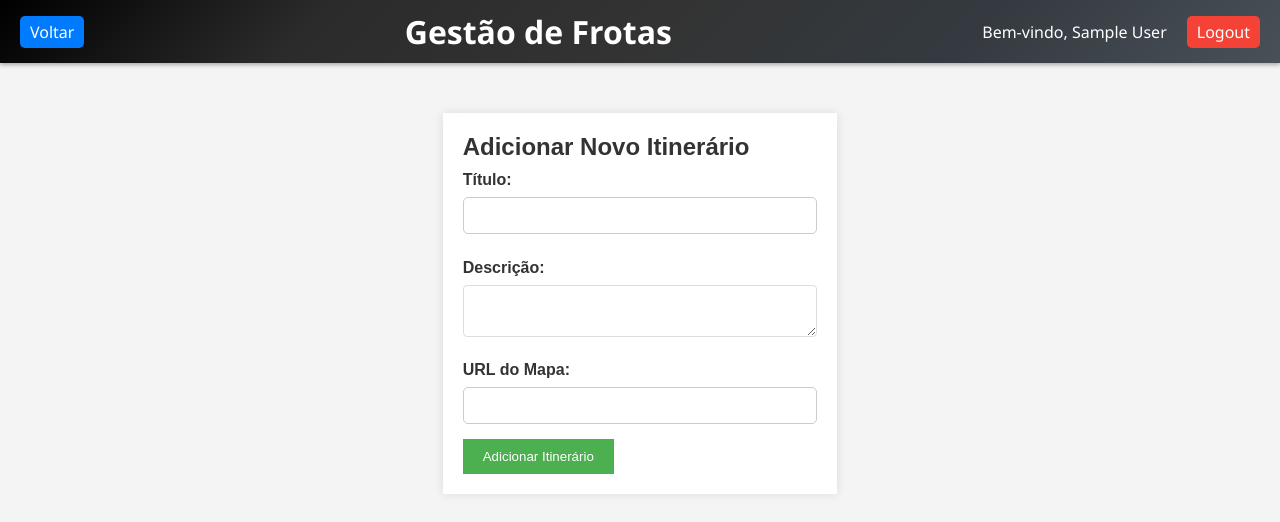
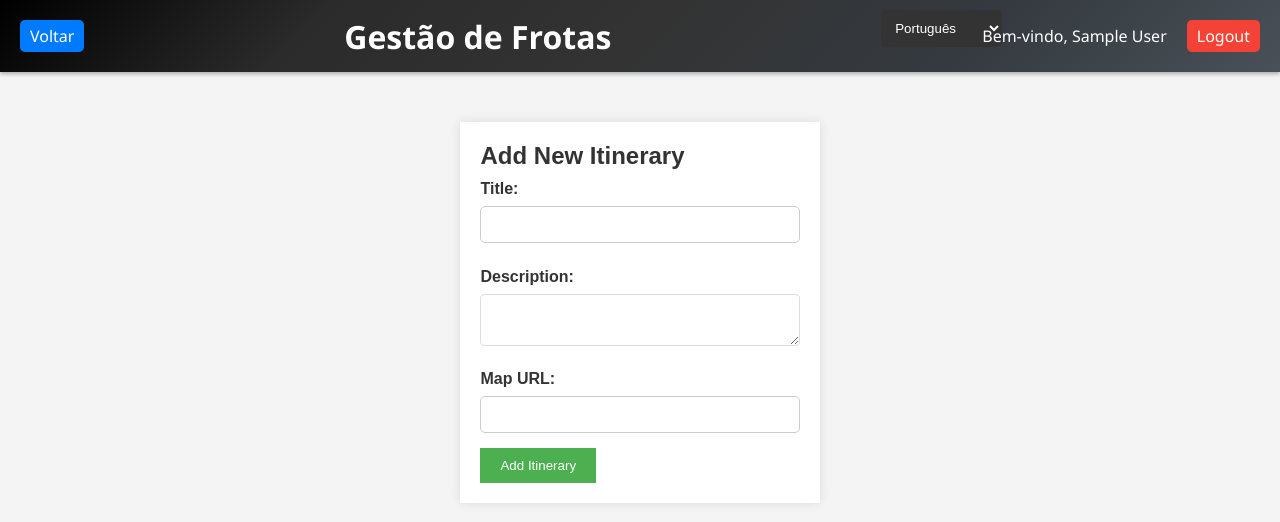
Before and after one commit to MrKali/PlataformaGestaoFrotasVeiculosExoticos, a PHP site: page /php/adicionarItinerario.php in a window 1280 px wide. Shown: the top 522 px of the page. Run offline with PHP 8.4, Linux system fonts and the light colour scheme; the visitor is signed in with stand-in values (Sample User, id 1).

Commit message:
internacionalizacao

```diff
--- a/php/adicionarItinerario.php
+++ b/php/adicionarItinerario.php
@@ -1,12 +1,21 @@
 <?php
 include 'conexaoDb.php';
+
+// Iniciar a sessão para gerenciar o idioma
+session_start();
+$lang = isset($_SESSION['lang']) ? $_SESSION['lang'] : 'pt';
+$translations = include "../translations/{$lang}.php";
+
+function translate($key, $translations, $default = '') {
+    return isset($translations[$key]) ? $translations[$key] : $default;
+}
 ?>
 <!DOCTYPE html>
-<html lang="pt-PT">
+<html lang="<?php echo $lang; ?>">
 <head>
     <meta charset="UTF-8">
     <meta name="viewport" content="width=device-width, initial-scale=1.0">
-    <title>Adicionar Itinerário</title>
+    <title><?php echo translate('add_itinerary', $translations, 'Add Itinerary'); ?></title>
     <link rel="stylesheet" href="styles.css">
     <style>
         body {
@@ -50,18 +59,18 @@
 <body>
     <?php include 'menuAdmin.php'; ?>
         <div class="form-container">
-            <h2>Adicionar Novo Itinerário</h2>
+            <h2><?php echo translate('add_new_itinerary', $translations, 'Add New Itinerary'); ?></h2>
             <form action="processarAdicionarItinerario.php" method="post">
-                <label for="titulo">Título:</label>
+                <label for="titulo"><?php echo translate('title', $translations, 'Title'); ?>:</label>
                 <input type="text" id="titulo" name="titulo" required>
 
-                <label for="descricao">Descrição:</label>
+                <label for="descricao"><?php echo translate('description', $translations, 'Description'); ?>:</label>
                 <textarea id="descricao" name="descricao" required></textarea>
 
-                <label for="mapa_url">URL do Mapa:</label>
+                <label for="mapa_url"><?php echo translate('map_url', $translations, 'Map URL'); ?>:</label>
                 <input type="text" id="mapa_url" name="mapa_url" required>
 
-                <button type="submit">Adicionar Itinerário</button>
+                <button type="submit"><?php echo translate('add_itinerary', $translations, 'Add Itinerary'); ?></button>
             </form>
         </div>
     </main>
--- /dev/null
+++ b/php/functions.php
@@ -0,0 +1,7 @@
+<?php
+if (!function_exists('translate')) {
+    function translate($key, $translations, $default = '') {
+        return isset($translations[$key]) ? $translations[$key] : $default;
+    }
+}
+?>
--- a/php/menuAdmin.php
+++ b/php/menuAdmin.php
@@ -7,14 +7,25 @@
     header("Location: ../autenticar.html");
     exit();
 }
+
+// Incluir a função de tradução
+include 'functions.php';
+
+// Definir o idioma
+if (isset($_POST['lang'])) {
+    $_SESSION['lang'] = $_POST['lang'];
+}
+
+$lang = isset($_SESSION['lang']) ? $_SESSION['lang'] : 'pt';
+$translations = include "../translations/{$lang}.php";
 ?>
 
 <!DOCTYPE html>
-<html lang="pt-PT">
+<html lang="<?php echo $lang; ?>">
 <head>
     <meta charset="UTF-8">
     <meta name="viewport" content="width=device-width, initial-scale=1.0">
-    <title>Menu Admin</title>
+    <title><?php echo translate('admin_menu', $translations, 'Admin Menu'); ?></title>
     <link rel="stylesheet" href="../styles.css">
     <style>
         body {
@@ -64,20 +75,33 @@
             text-decoration: none;
             margin-right: 10px; /* Margem direita para afastar da borda */
         }
+        .language-select {
+            margin-left: 20px;
+            color: #fff;
+            background-color: #333;
+            border: none;
+            cursor: pointer;
+        }
     </style>
 </head>
 <body>
     <header>
         <div class="header-left">
             <?php if (basename($_SERVER['PHP_SELF']) != 'painelAdmin.php'): ?>
-                <a href="painelAdmin.php" class="back-button">Voltar</a>
+                <a href="painelAdmin.php" class="back-button"><?php echo translate('back', $translations, 'Back'); ?></a>
             <?php endif; ?>
         </div>
-        <h1>Gestão de Frotas</h1>
+        <h1><?php echo translate('fleet_management', $translations, 'Fleet Management'); ?></h1>
         <div class="header-right">
+            <form method="post" action="">
+                <select name="lang" onchange="this.form.submit()" class="language-select">
+                    <option value="pt" <?php echo $lang == 'pt' ? 'selected' : ''; ?>>Português</option>
+                    <option value="en" <?php echo $lang == 'en' ? 'selected' : ''; ?>>English</option>
+                </select>
+            </form>
             <div class="user-info">
-                <span>Bem-vindo, <?php echo htmlspecialchars($_SESSION['username']); ?></span>
-                <a href="logout.php">Logout</a>
+                <span><?php echo translate('welcome', $translations, 'Welcome'); ?>, <?php echo htmlspecialchars($_SESSION['username']); ?></span>
+                <a href="logout.php"><?php echo translate('logout', $translations, 'Logout'); ?></a>
             </div>
         </div>
     </header>
--- /dev/null
+++ b/translations/pt.php
@@ -0,0 +1,18 @@
+<?php
+return [
+    'admin_menu' => 'Menu Admin',
+    'fleet_management' => 'Gestão de Frotas',
+    'welcome' => 'Bem-vindo',
+    'logout' => 'Logout',
+    'back' => 'Voltar',
+    'add_vehicle' => 'Adicionar Veículo',
+    'add_new_vehicle' => 'Adicionar Novo Veículo',
+    'brand' => 'Marca',
+    'model' => 'Modelo',
+    'year' => 'Ano',
+    'license_plate' => 'Matrícula',
+    'add' => 'Adicionar',
+    'select_brand' => 'Selecione uma marca',
+    'select_model' => 'Selecione um modelo',
+    'invalid_license_plate' => 'Matrícula inválida. Deve estar no formato AA-00-00, 00-00-AA, 00-AA-00 ou AA-00-AA.',
+];
```
Also changed, not shown: php/adicionarVeiculo.php (+19 -11 lines), php/changeLanguage.php (added, +13 -0 lines), translations/en.php (added, +18 -0 lines).
